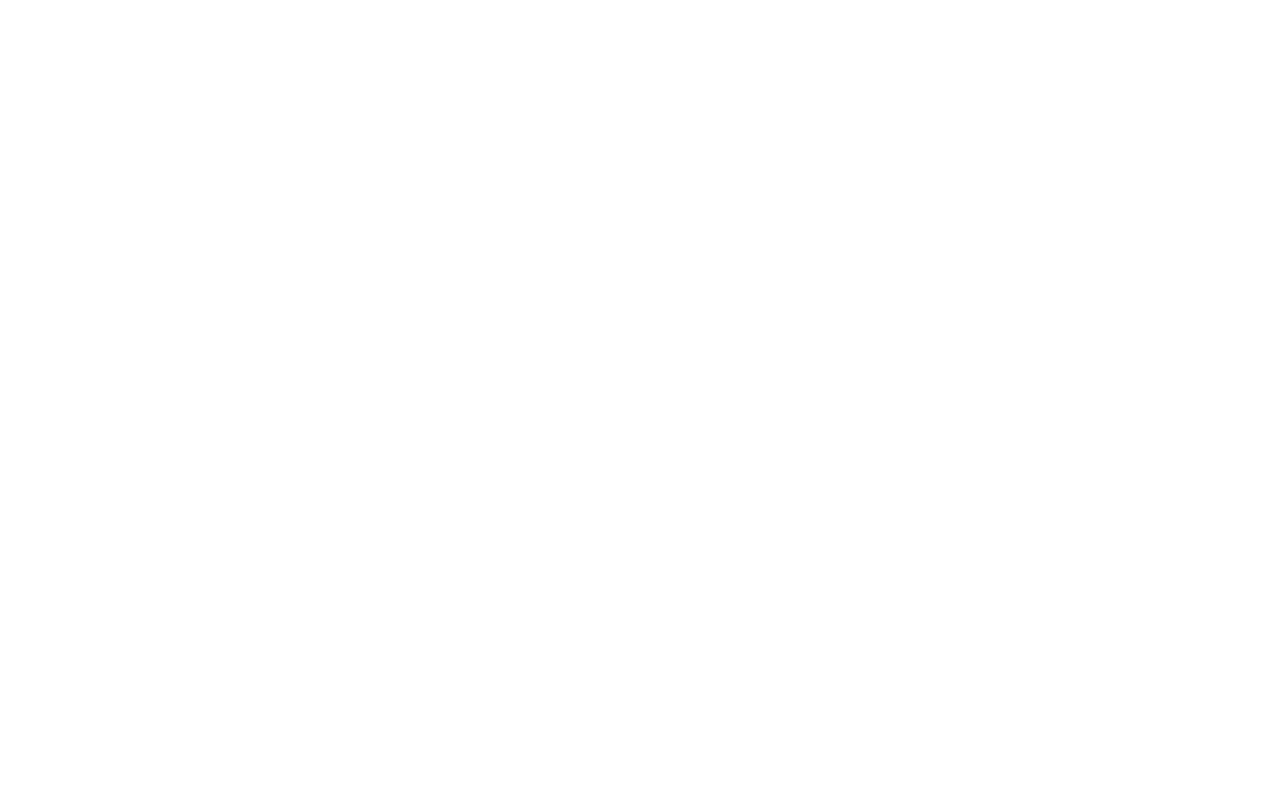
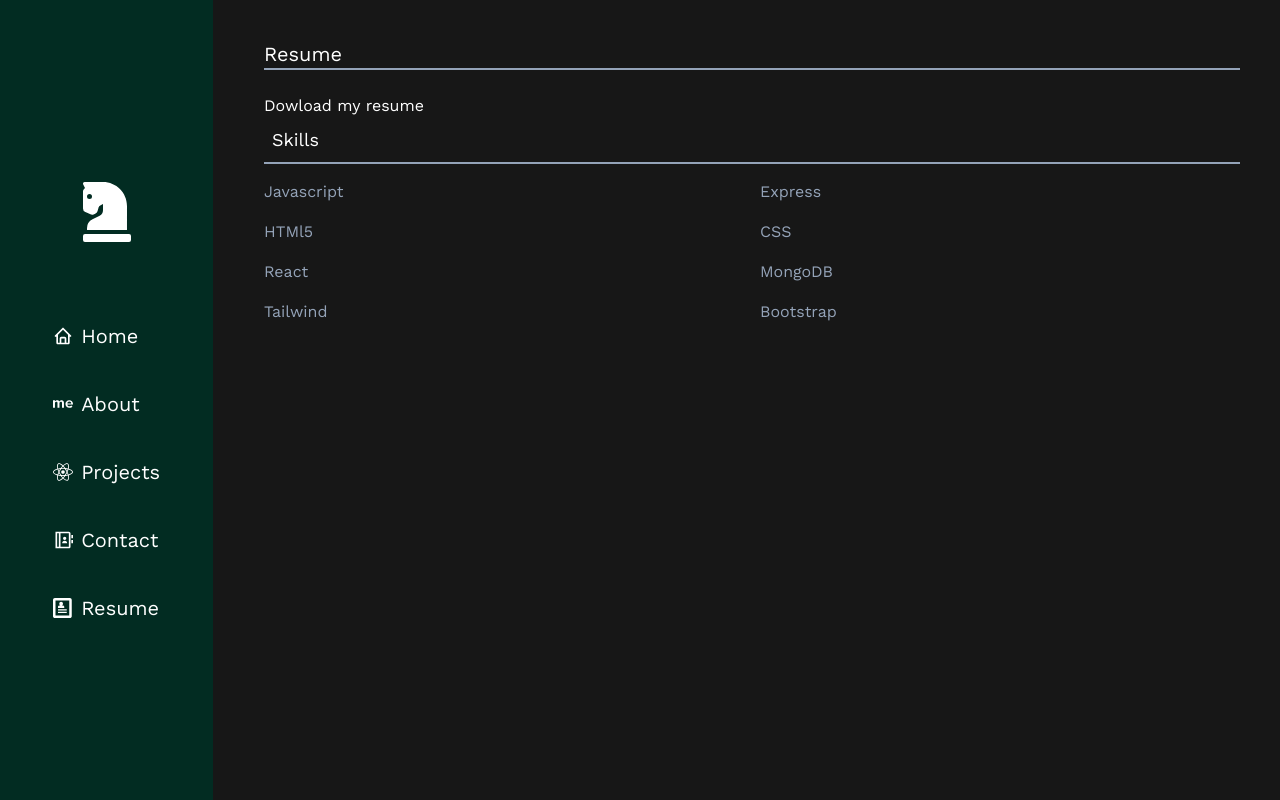
Before and after one commit to jonathAnC0bosR/React_Portfolio, a React (Create React App) app: page /resume in a window 1280 px wide. Before the commit this address had no page. Built offline with nearby package versions, Linux system fonts and the light colour scheme; the HTML template or start-up script is replaced by a standard one; a web font is replaced by a local one.

Commit message:
Added resume with skills

```diff
--- a/src/App.js
+++ b/src/App.js
@@ -6,6 +6,7 @@
 import Projects from "./Components/Pages/Projects";
 import ContactMe from "./Components/Pages/ContactMe";
 import Wrapper from "./Components/UI/Wrapper";
+import Resume from "./Components/Pages/Resume";
 
 export default function App() {
   const location = useLocation();
@@ -50,6 +51,15 @@
               </Wrapper>
             }
           />
+          <Route
+            path="/resume"
+            element={
+              <Wrapper>
+                {" "}
+                <Resume />
+              </Wrapper>
+            }
+          />
         </Routes>
       </AnimatePresence>
     </div>
--- a/src/Components/LateralNav/LateralNav.js
+++ b/src/Components/LateralNav/LateralNav.js
@@ -3,16 +3,14 @@
 import { RiContactsBookLine } from "react-icons/ri";
 import { ImProfile } from "react-icons/im";
 import { Link } from "react-router-dom";
-import {BiHome} from 'react-icons/bi'
-import {FaChessKnight} from 'react-icons/fa'
-
+import { BiHome } from "react-icons/bi";
+import { FaChessKnight } from "react-icons/fa";
 
 const LateralNav = () => {
   return (
     <>
-
       <div className="w-1/6 bg-emerald-950 text-white flex flex-col justify-center items-center min-h-screen fixed">
-    <FaChessKnight size={'4em'} />
+        <FaChessKnight size={"4em"} />
         <div className="mt-20">
           <Link to={`/`}>
             <p className=" flex text-xl items-center mb-10 transition ease-out delay-150 hover:opacity-75 hover:scale-110">
@@ -39,10 +37,12 @@
               Contact
             </p>
           </Link>
+          <Link to={"/resume"}>
             <p className="flex text-xl items-center transition ease-out delay-150 hover:opacity-75 hover:scale-110 ">
               <ImProfile className="mr-2" />
               Resume
             </p>
+          </Link>
         </div>
       </div>
     </>
--- a/src/Components/MainContent/MainContent.js
+++ b/src/Components/MainContent/MainContent.js
@@ -1,7 +1,7 @@
 import image from "../../assets/images/PFP.png";
 import Avatar from "../UI/Avatar";
 import Typed from "react-typed";
-import Footer from "../../Footer/Footer";
+import Footer from "../Footer/Footer";
 
 const MainContent = () => {
   return (
--- /dev/null
+++ b/src/Components/Pages/Resume.js
@@ -0,0 +1,42 @@
+import { Link } from "react-router-dom";
+
+const Resume = () => {
+  return (
+    <div className="text-white bg-neutral-900 sm:pl-32 lg:pl-56 min-h-screen w-screen ">
+      <div className="m-10">
+        <div className="border-b-2 my-6 border-slate-400">
+          <h1 className="text-xl">Resume</h1>
+        </div>
+        <div>
+          <p>
+            Dowload my{" "}
+            <span className="hover:text-blue-900 hover:font-bold hover:italic">
+              <Link
+                to={
+                  "https://drive.google.com/file/d/1IhJiG60uWbv9xWLU7PSJistKAV7BI7Hx/view?usp=sharing"
+                }
+              >
+                resume
+              </Link>
+            </span>{" "}
+          </p>
+        </div>
+        <div className="mb-4 p-2 border-b-2 border-slate-400">
+          <h1 className="text-lg text-white">Skills</h1>
+        </div>
+        <div className="grid grid-cols-2 gap-4 text-slate-400">
+          <p>Javascript</p>
+          <p>Express</p>
+          <p>HTMl5</p>
+          <p>CSS</p>
+          <p>React</p>
+          <p>MongoDB</p>
+          <p>Tailwind</p>
+          <p>Bootstrap</p>
+        </div>
+      </div>
+    </div>
+  );
+};
+
+export default Resume;
```
Also changed, not shown: src/Components/Footer/Footer.js (renamed from src/Footer/Footer.js). Lines whose indentation alone changed are shown as unchanged.
